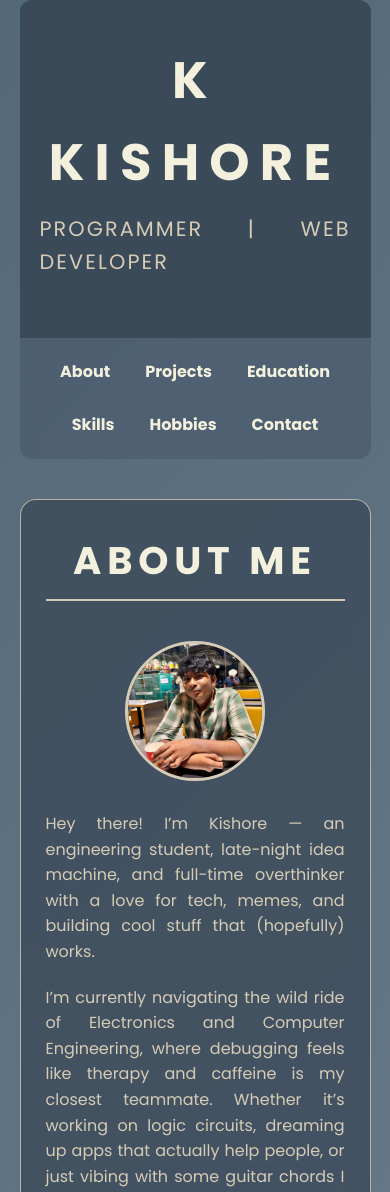
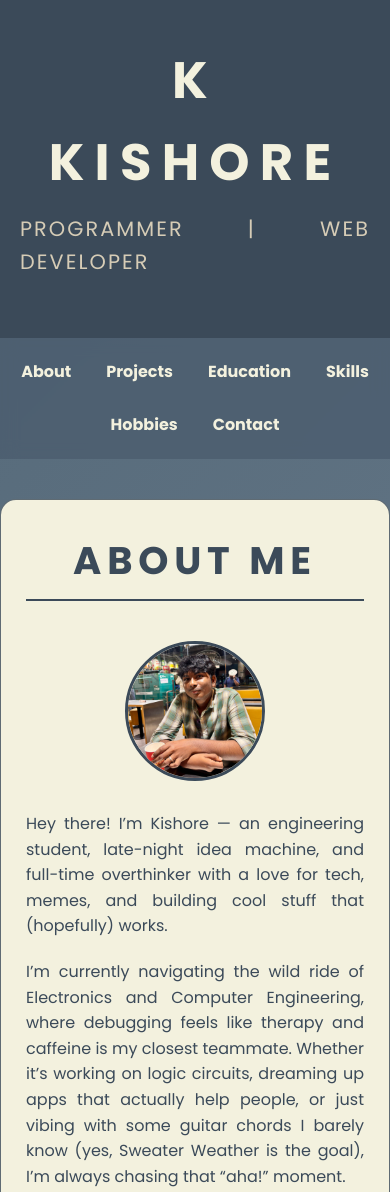
Before and after one commit to firetruckss/portfolio2, a plain HTML site: page index.html in a window 390 px wide. Shown: the top 1192 px of the page. Drawn offline with Linux system fonts and the light colour scheme.

Commit message:
Update buttons.css

```diff
--- a/buttons.css
+++ b/buttons.css
@@ -8,8 +8,8 @@
 
 body {
   font-family: 'Poppins', sans-serif;
-  background: linear-gradient(135deg, #536878, #708090, #778899); /* Payne’s Grey shades */
-  color: #f3f1de; /* Lighter Pearl */
+  background: linear-gradient(135deg, #536878, #708090, #778899);
+  color: #f3f1de;
   line-height: 1.6;
   min-height: 100vh;
   padding-bottom: 60px;
@@ -19,16 +19,11 @@ body {
 }
 
 header {
-  background: #3b4a59; /* Dark Payne’s Grey */
+  background: #3b4a59;
   padding: 50px 20px;
   text-align: center;
-  box-shadow: none;
-  position: relative;
-  overflow: hidden;
-  width: 900px;
-  max-width: 95%;
-  border-radius: 12px 12px 0 0;
-  color: #f3f1de; /* lighter pearl text */
+  width: 100%;
+  color: #f3f1de;
   display: flex;
   flex-direction: column;
   justify-content: center;
@@ -41,8 +36,7 @@ header h1 {
   letter-spacing: 0.2em;
   font-weight: 800;
   text-transform: uppercase;
-  margin-bottom: 0;
-  color: #f3f1de; /* lighter pearl */
+  color: #f3f1de;
 }
 
 header p {
@@ -50,57 +44,49 @@ header p {
   font-weight: 500;
   letter-spacing: 0.1em;
   text-transform: uppercase;
-  color: #d6ccb6; /* lighter pearl */
+  color: #d6ccb6;
 }
 
 nav {
-  background: #4c5d6ecc; /* Payne’s Grey translucent */
+  background: #4c5d6ecc;
   backdrop-filter: blur(8px);
   padding: 15px 0;
   position: sticky;
   top: 0;
   z-index: 999;
-  box-shadow: none;
   display: flex;
   justify-content: center;
   gap: 30px;
   font-weight: 600;
-  width: 900px;
-  max-width: 95%;
-  border-radius: 0 0 12px 12px;
-  color: #f3f1de; /* lighter pearl text */
+  width: 100%;
+  color: #f3f1de;
 }
 
 nav a {
-  color: #f3f1de; /* lighter pearl */
+  color: #f3f1de;
   text-decoration: none;
   font-size: 1.1rem;
   transition: color 0.3s ease;
   padding: 8px 12px;
   border-radius: 6px;
-  position: relative;
-  overflow: hidden;
 }
 
 nav a:hover,
 nav a:focus {
-  color: #d6ccb6; /* lighter pearl hover */
+  color: #d6ccb6;
 }
 
 section {
   max-width: 900px;
-  background: #3b4a59cc; /* Payne’s Grey translucent */
+  background: #f3f1de;
   margin: 40px auto;
   padding: 40px 50px;
   border-radius: 16px;
-  box-shadow: none;
-  backdrop-filter: blur(8px);
-  border: 1px solid #d6ccb6cc; /* lighter pearl translucent */
-  color: #f3f1de; /* lighter pearl */
+  border: 1px solid #3b4a59cc;
+  color: #3b4a59;
   position: relative;
   overflow: hidden;
-  width: 900px;
-  max-width: 95%;
+  width: 100%; /* ✅ fixed from 900px */
   display: flex;
   flex-direction: column;
   align-items: center;
@@ -113,8 +99,8 @@ section h2 {
   letter-spacing: 0.15em;
   font-weight: 700;
   text-transform: uppercase;
-  color: #f3f1de; /* lighter pearl */
-  border-bottom: 2px solid #d6ccb6;
+  color: #3b4a59;
+  border-bottom: 2px solid #3b4a59;
   padding-bottom: 8px;
   width: 100%;
 }
@@ -125,8 +111,7 @@ section h2 {
   border-radius: 50%;
   object-fit: cover;
   margin-bottom: 30px;
-  border: 3px solid #d6ccb6;
-  box-shadow: none;
+  border: 3px solid #3b4a59;
   transition: transform 0.3s ease;
 }
 
@@ -138,7 +123,7 @@ p {
   font-size: 1.2rem;
   margin-bottom: 20px;
   line-height: 1.6;
-  color: #d6ccb6; /* lighter pearl */
+  color: #3b4a59;
   max-width: 700px;
   text-align: justify;
 }
@@ -147,7 +132,7 @@ ul {
   list-style: none;
   padding-left: 0;
   font-size: 1.2rem;
-  color: #d6ccb6; /* lighter pearl */
+  color: #3b4a59;
   max-width: 700px;
   text-align: left;
 }
@@ -164,7 +149,7 @@ ul li::before {
   content: "▹";
   position: absolute;
   left: 0;
-  color: #f3f1de; /* lighter pearl */
+  color: #3b4a59;
   font-size: 1.3rem;
   line-height: 1;
   top: 2px;
@@ -172,12 +157,35 @@ ul li::before {
 }
 
 ul li:hover {
-  color: #c8c3ad; /* slightly darker pearl */
+  color: #2c3844;
+}
+
+#contact .d {
+  color: #3b4a59;
+}
+
+#contact .d:hover {
+  color: #2c3844;
+}
+
+.contact-container {
+  display: flex;
+  flex-wrap: wrap;
+  justify-content: center;
+  gap: 20px;
+  flex-direction: row;
+  margin-top: 20px;
+}
+
+.contact-container p {
+  margin: 0;
+  font-size: 1.1rem;
+  color: #3b4a59;
 }
 
 footer {
-  background-color: #536878; /* Payne’s Grey */
-  color: #f3f1de; /* lighter pearl */
+  background-color: #536878;
+  color: #f3f1de;
   text-align: center;
   padding: 22px 15px;
   font-weight: 600;
@@ -194,37 +202,37 @@ footer p {
 }
 
 footer a {
-  color: #f3f1de; /* lighter pearl */
+  color: #f3f1de;
   text-decoration: none;
   font-weight: 700;
   transition: color 0.3s ease;
 }
 
 footer a:hover {
-  color: #d6ccb6; /* lighter pearl hover */
+  color: #d6ccb6;
   text-decoration: underline;
 }
 
 .d {
-  color: #f3f1de; /* lighter pearl */
+  color: #f3f1de;
   text-decoration: none;
   transition: color 0.3s ease;
 }
 
 .d:hover {
-  color: #d6ccb6; /* lighter pearl hover */
+  color: #d6ccb6;
   text-decoration: underline;
 }
 
 @media (max-width: 720px) {
   section {
     padding: 30px 25px;
-    width: 90%;
+    width: 100%; /* ✅ updated for mobile */
   }
   nav {
     flex-wrap: wrap;
     gap: 15px;
-    width: 90%;
+    width: 100%;
   }
   nav a {
     font-size: 1rem;
@@ -243,10 +251,10 @@ footer a:hover {
     height: 140px;
   }
   header {
-    width: 90%;
+    width: 100%;
     padding: 40px 20px;
   }
   footer {
-    width: 90%;
+    width: 100%;
   }
 }
```
